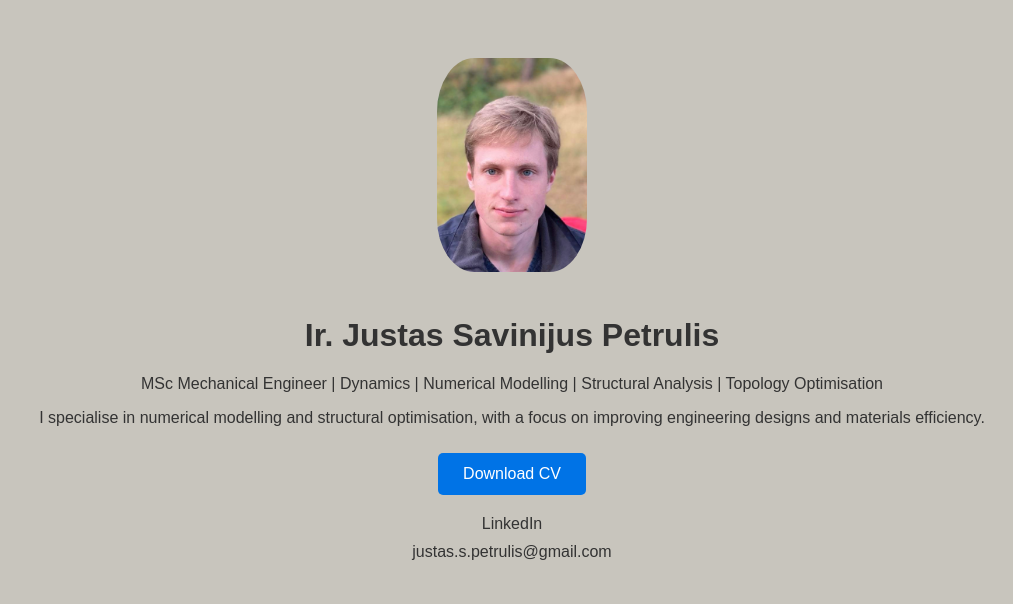
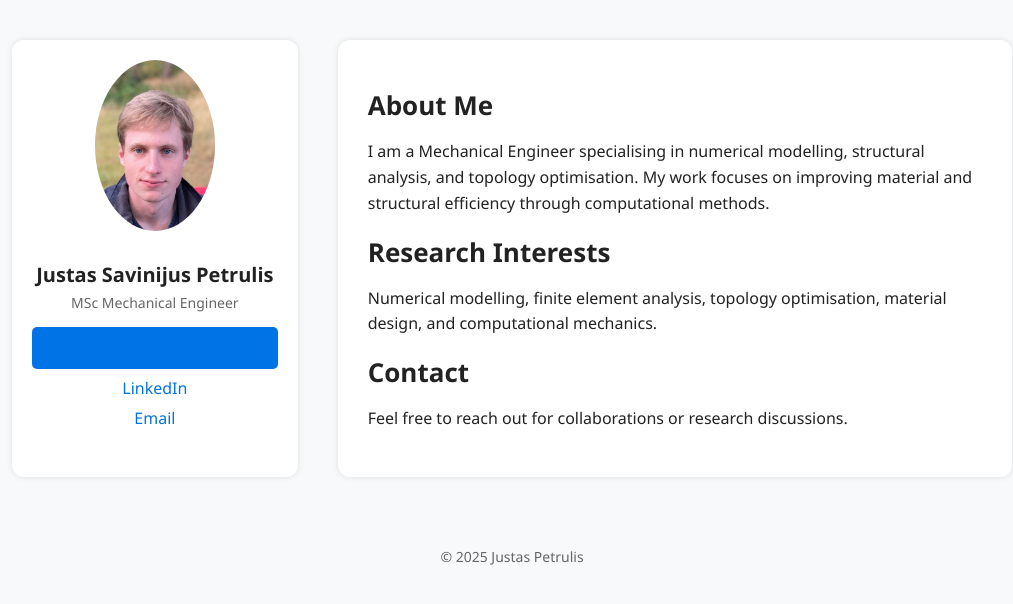
Before and after one commit to JSPetrulis/My-profile, a plain HTML site: page index.html in a window 1280 px wide. Shown: the whole page, without its empty margins (128-1141 px from the left). Drawn offline with Linux system fonts and the light colour scheme.

Commit message:
Update index.html

```diff
--- a/index.html
+++ b/index.html
@@ -5,58 +5,124 @@
   <title>Ir. Justas Savinijus Petrulis</title>
   <style>
     body {
-            font-family: Arial, sans-serif;
-            text-align: center;
-            padding: 50px;
-            background-color: #C8C5BD;
-            color: #333;
+      margin: 0;
+      font-family: "Segoe UI", Arial, sans-serif;
+      background-color: #f8f9fa;
+      color: #222;
     }
 
-        a {
-            display: block;
-            margin: 10px 0;
-            text-decoration: none;
-            color: #333;
+    .container {
+      display: flex;
+      max-width: 1000px;
+      margin: 0 auto;
+      padding: 40px 20px;
+      gap: 40px;
     }
 
-        a:hover {
+    /* Left sidebar */
+    .sidebar {
+      flex: 1;
+      max-width: 250px;
+      text-align: center;
+      background-color: #ffffff;
+      border-radius: 12px;
+      padding: 20px;
+      box-shadow: 0 0 6px rgba(0,0,0,0.1);
+    }
+
+    .sidebar img {
+      width: 120px;
+      border-radius: 50%;
+      margin-bottom: 15px;
+    }
+
+    .sidebar h2 {
+      margin: 10px 0 5px;
+      font-size: 20px;
+    }
+
+    .sidebar p {
+      font-size: 14px;
+      color: #666;
+      margin: 5px 0 15px;
+    }
+
+    .sidebar a {
+      display: block;
+      margin: 8px 0;
       color: #0073e6;
+      text-decoration: none;
+    }
+
+    .sidebar a:hover {
       text-decoration: underline;
     }
 
-        img {
-            width: 150px;
-            border-radius: 25%;
-            margin-bottom: 20px;
+    /* Main content */
+    .content {
+      flex: 2.5;
+      background-color: #ffffff;
+      border-radius: 12px;
+      padding: 30px;
+      box-shadow: 0 0 6px rgba(0,0,0,0.1);
     }
 
-        /* Download CV button styling */
+    .content h1 {
+      font-size: 26px;
+      margin-bottom: 10px;
+    }
+
+    .content p {
+      line-height: 1.6;
+      margin-bottom: 15px;
+    }
+
     .download-btn {
       display: inline-block;
-            padding: 12px 25px;
-            background: #0073e6;
+      padding: 10px 20px;
+      background-color: #0073e6;
       color: #fff;
       text-decoration: none;
       border-radius: 5px;
-            margin: 10px 0;
     }
 
     .download-btn:hover {
       background-color: #005bb5;
     }
+
+    footer {
+      text-align: center;
+      font-size: 14px;
+      color: #666;
+      margin: 30px 0;
+    }
   </style>
 </head>
 <body>
+  <div class="container">
+    <div class="sidebar">
       <img src="IMG_8527.jpg" alt="Justas Petrulis">
-    <h1>Ir. Justas Savinijus Petrulis</h1>
-    <p>MSc Mechanical Engineer | Dynamics | Numerical Modelling | Structural Analysis | Topology Optimisation</p>
-    <p>I specialise in numerical modelling and structural optimisation, with a focus on improving engineering designs and materials efficiency.</p>
-
+      <h2>Justas Savinijus Petrulis</h2>
+      <p>MSc Mechanical Engineer</p>
       <a href="Justas_Savinijus_Petrulis_CV.pdf" class="download-btn" download>Download CV</a>
       <a href="https://www.linkedin.com/in/petrulis-j-s" target="_blank">LinkedIn</a>
-    <a href="mailto:justas.s.petrulis@gmail.com?subject=Justas,%20Let's%20work%20together&body=Hi%20Justas,%0A%0AI%20saw%20your%20profile%20and%20I%20love%20it!">
-    justas.s.petrulis@gmail.com
-    </a>
+      <a href="mailto:justas.s.petrulis@gmail.com">Email</a>
+    </div>
 
+    <div class="content">
+      <h1>About Me</h1>
+      <p>I am a Mechanical Engineer specialising in numerical modelling, structural analysis, and topology optimisation. My work focuses on improving material and structural efficiency through computational methods.</p>
+
+      <h1>Research Interests</h1>
+      <p>Numerical modelling, finite element analysis, topology optimisation, material design, and computational mechanics.</p>
+
+      <h1>Contact</h1>
+      <p>Feel free to reach out for collaborations or research discussions.</p>
+    </div>
+  </div>
+
+  <footer>
+    © 2025 Justas Petrulis
+  </footer>
 </body>
 </html>
```
Lines whose indentation alone changed are shown as unchanged.
